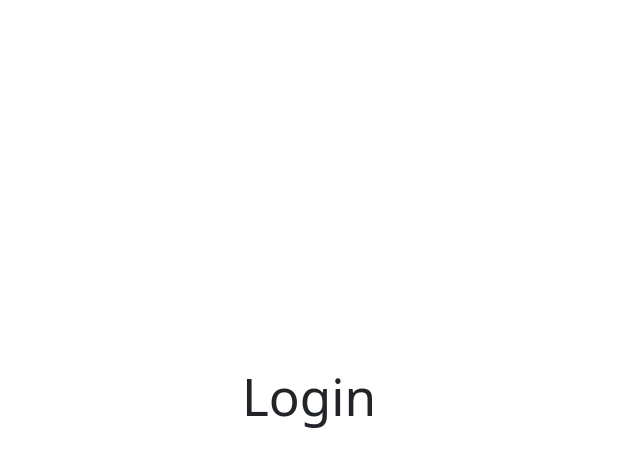
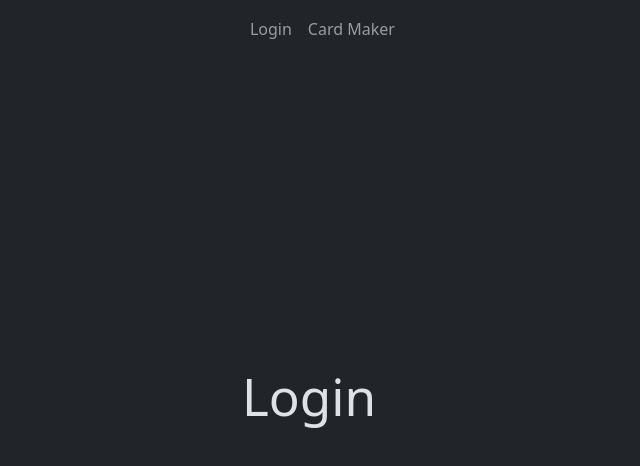
Before and after one commit to Peter537/Dat3-React-CRUD-Project, a React (Vite) app: page / in a window 1280 px wide. Shown: the top 466 px of the page, without its empty margins (331-971 px from the left). Built offline with nearby package versions, Linux system fonts and the light colour scheme.

Commit message:
Added routes

```diff
--- a/src/App.jsx
+++ b/src/App.jsx
@@ -3,15 +3,23 @@ import "../node_modules/bootstrap/dist/css/bootstrap.min.css";
 import { BrowserRouter, Route, Routes } from "react-router-dom";
 import Login from "./pages/Login";
 import CardMaker from "./pages/CardMaker";
+import Header from "./components/Header";
 
 function App() {
+  document
+    .getElementsByTagName("body")[0]
+    .setAttribute("data-bs-theme", "dark");
+
   return (
+    <>
       <BrowserRouter>
         <Routes>
           <Route path="/" element={<Login />} />
           <Route path="/maker" element={<CardMaker />} />
         </Routes>
       </BrowserRouter>
+      <Header />
+    </>
   );
 }
 
```
Lines whose indentation alone changed are shown as unchanged.
